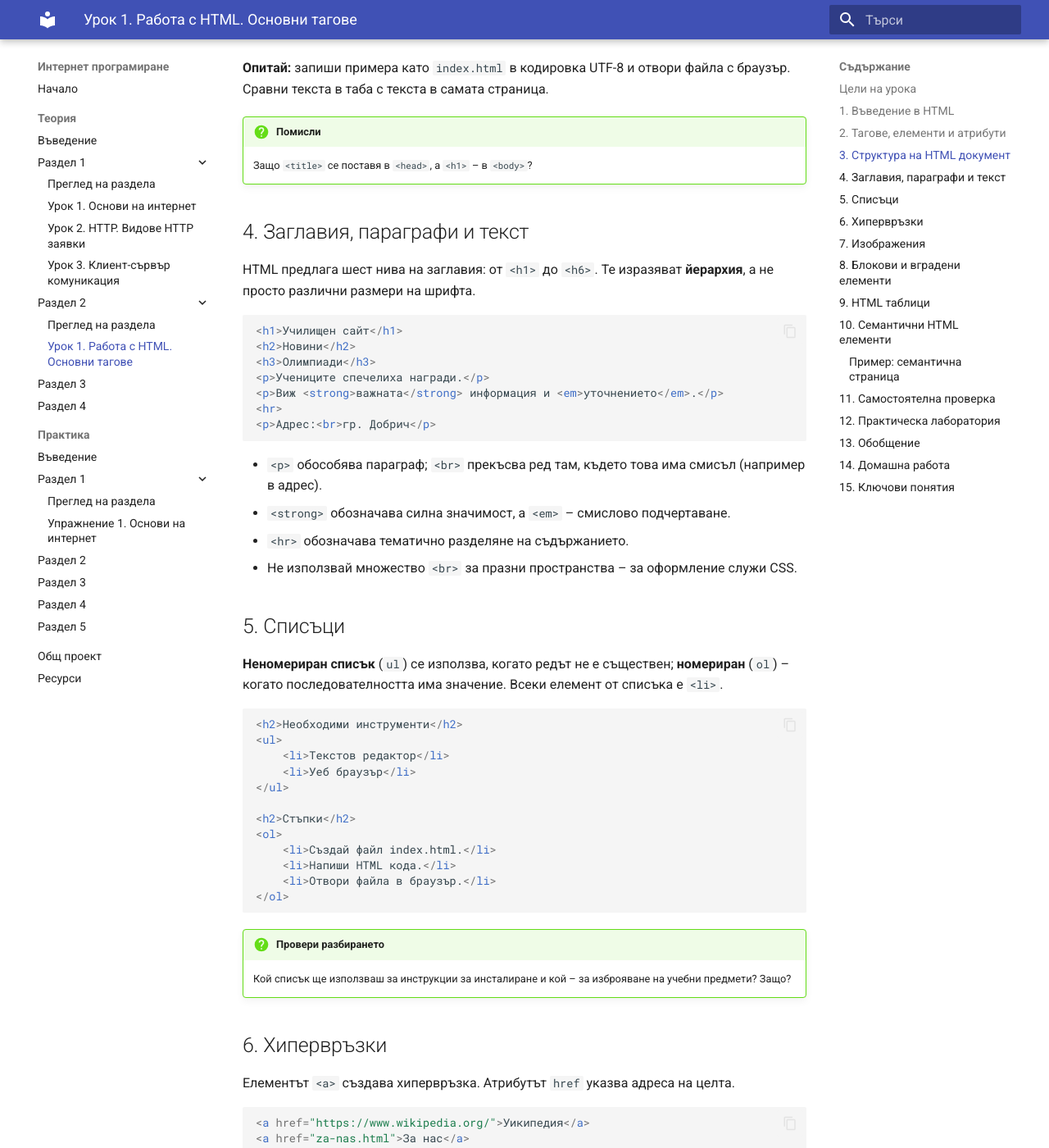
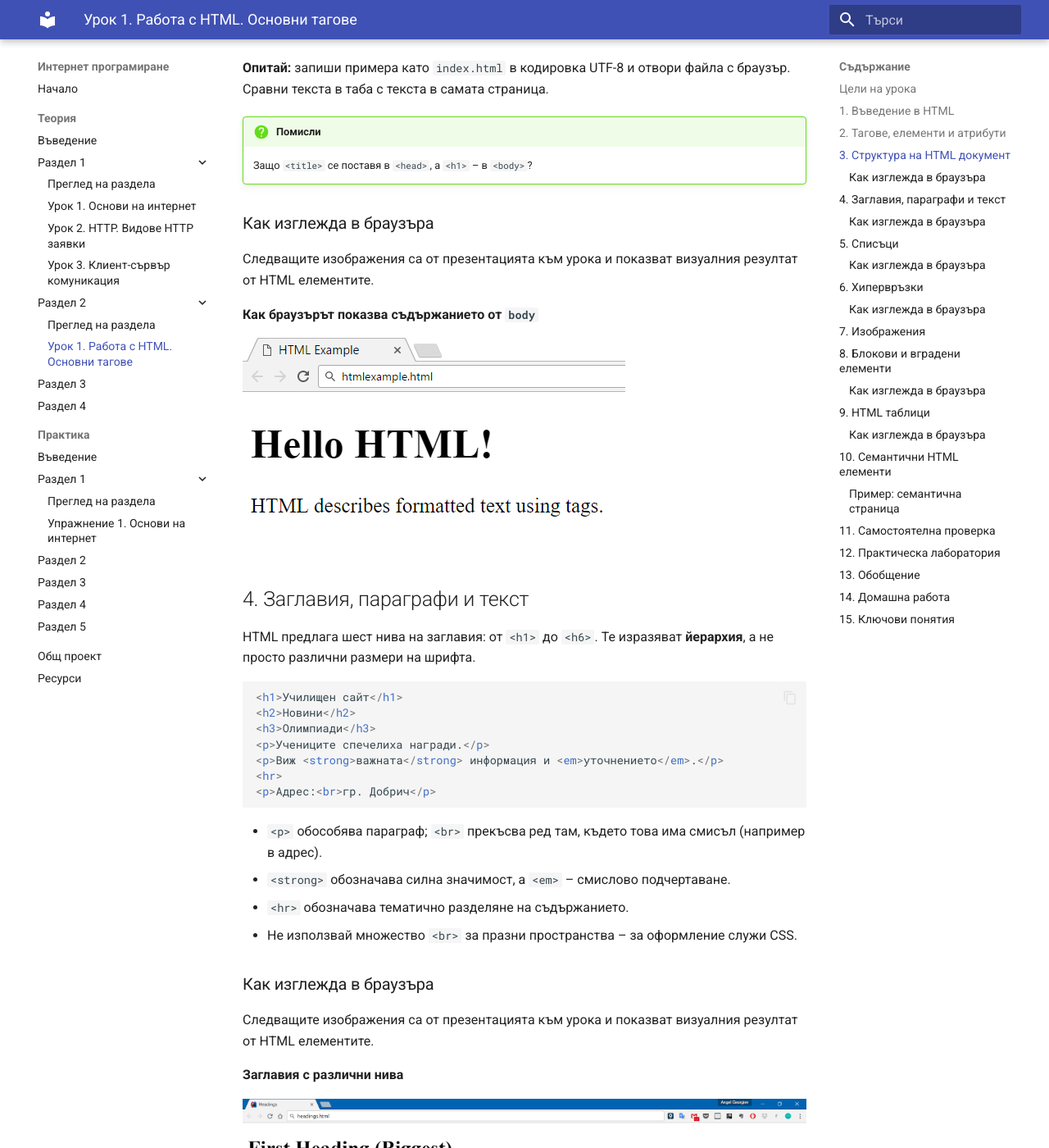
Before and after one commit to IlkoIliev/internet-programirane, an MkDocs documentation site: the page built from docs/teoria/razdel-2/urok-01-html-osnovni-tagove.md, in a window 1280 px wide and 1400 px high, scrolled down 2412 px. Shown: the whole window at 82% size. Built offline with MkDocs 1.6.1 and Material for MkDocs 9.7.7, drawn with Linux system fonts in a browser that asks for light colours; some of the changed text lies outside the part shown.

Commit message:
Добави визуализации на HTML елементи
Добавени изображения за визуализация на HTML елементи в браузъра.

````diff
--- a/docs/teoria/razdel-2/urok-01-html-osnovni-tagove.md
+++ b/docs/teoria/razdel-2/urok-01-html-osnovni-tagove.md
@@ -84,6 +84,15 @@
 !!! question "Помисли"
     Защо `<title>` се поставя в `<head>`, а `<h1>` – в `<body>`?
 
+### Как изглежда в браузъра
+
+Следващите изображения са от презентацията към урока и показват визуалния резултат от HTML елементите.
+
+**Как браузърът показва съдържанието от `body`**
+
+![Как браузърът показва съдържанието от `body`](../../images/html-urok-01/struktura-html.png)
+
+
 ## 4. Заглавия, параграфи и текст
 
 HTML предлага шест нива на заглавия: от `<h1>` до `<h6>`. Те изразяват **йерархия**, а не просто различни размери на шрифта.
@@ -102,6 +111,19 @@ HTML предлага шест нива на заглавия: от `<h1>` до
 - `<strong>` обозначава силна значимост, а `<em>` – смислово подчертаване.
 - `<hr>` обозначава тематично разделяне на съдържанието.
 - Не използвай множество `<br>` за празни пространства – за оформление служи CSS.
+
+### Как изглежда в браузъра
+
+Следващите изображения са от презентацията към урока и показват визуалния резултат от HTML елементите.
+
+**Заглавия с различни нива**
+
+![Заглавия с различни нива](../../images/html-urok-01/zaglavija.png)
+
+**Параграфи в браузъра**
+
+![Параграфи в браузъра](../../images/html-urok-01/paragrafi.png)
+
 
 ## 5. Списъци
 
@@ -125,6 +147,19 @@ HTML предлага шест нива на заглавия: от `<h1>` до
 !!! question "Провери разбирането"
     Кой списък ще използваш за инструкции за инсталиране и кой – за изброяване на учебни предмети? Защо?
 
+### Как изглежда в браузъра
+
+Следващите изображения са от презентацията към урока и показват визуалния резултат от HTML елементите.
+
+**Неномериран списък**
+
+![Неномериран списък](../../images/html-urok-01/nenomeriran-spisak.png)
+
+**Номериран списък**
+
+![Номериран списък](../../images/html-urok-01/nomeriran-spisak.png)
+
+
 ## 6. Хипервръзки
 
 Елементът `<a>` създава хипервръзка. Атрибутът `href` указва адреса на целта.
@@ -141,6 +176,15 @@ HTML предлага шест нива на заглавия: от `<h1>` до
 **Абсолютен адрес** включва схемата и домейна (`https://...`). **Относителен адрес** сочи спрямо текущия документ (`za-nas.html`, `images/logo.png`). Адрес с `#` препраща към елемент със съответния `id` в страницата.
 
 При връзка, която се отваря в нов раздел с `target="_blank"`, е добра практика да се използва и `rel="noopener"`.
+
+### Как изглежда в браузъра
+
+Следващите изображения са от презентацията към урока и показват визуалния резултат от HTML елементите.
+
+**Хипервръзка в браузъра**
+
+![Хипервръзка в браузъра](../../images/html-urok-01/hipervrazka.png)
+
 
 ## 7. Изображения
 
@@ -169,6 +213,19 @@ HTML предлага шест нива на заглавия: от `<h1>` до
 ```
 
 `<div>` и `<span>` са универсални контейнери без собствено конкретно смислово предназначение. Когато има подходящ семантичен елемент, предпочитаме него.
+
+### Как изглежда в браузъра
+
+Следващите изображения са от презентацията към урока и показват визуалния резултат от HTML елементите.
+
+**Пример с блокови елементи**
+
+![Пример с блокови елементи](../../images/html-urok-01/blokov-element.png)
+
+**Пример с вграден елемент**
+
+![Пример с вграден елемент](../../images/html-urok-01/vgraden-element.png)
+
 
 ## 9. HTML таблици
 
@@ -228,6 +285,27 @@ HTML предлага шест нива на заглавия: от `<h1>` до
 
 !!! question "Провери разбирането"
     Каква е разликата между `colspan="2"` и `rowspan="2"`? Защо таблицата не е подходяща за основното оформление на сайт?
+
+### Как изглежда в браузъра
+
+Следващите изображения са от презентацията към урока и показват визуалния резултат от HTML елементите.
+
+**Заглавни клетки на таблица**
+
+![Заглавни клетки на таблица](../../images/html-urok-01/zaglavija-tablica.png)
+
+**Таблица с редове и данни**
+
+![Таблица с редове и данни](../../images/html-urok-01/redove-tablica.png)
+
+**Обединяване на колони с colspan**
+
+![Обединяване на колони с colspan](../../images/html-urok-01/colspan.png)
+
+**Обединяване на редове с rowspan**
+
+![Обединяване на редове с rowspan](../../images/html-urok-01/rowspan.png)
+
 
 ## 10. Семантични HTML елементи
 
````
